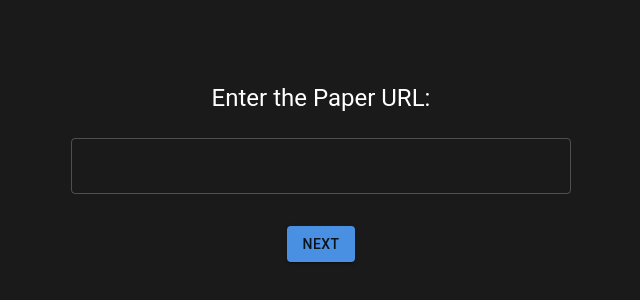
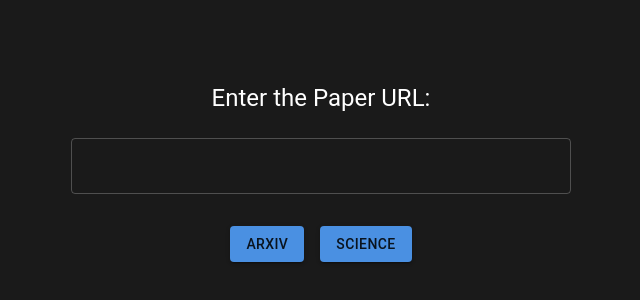
Before and after one commit to reclaimprotocol/proof-fun-starter, a Next.js app: page / in a window 1280 px wide. Shown: the part 228-528 px from the top of the page, without its empty margins (319-959 px from the left). Built offline with nearby package versions, Linux system fonts and the light colour scheme.

Commit message:
feat: add proof generation for science.org

```diff
--- a/src/pages/index.tsx
+++ b/src/pages/index.tsx
@@ -5,7 +5,8 @@
 import { toast } from 'react-toastify';
 const APP_ID = "0x486dD3B9C8DF7c9b263C75713c79EC1cf8F592F2";
 const APP_SECRET = "0x1f86678fe5ec8c093e8647d5eb72a65b5b2affb7ee12b70f74e519a77b295887";
-const PROVIDER_ID = "952816de-91e4-4ca8-9c84-3a9df405a277";
+const ARXIV_PROVIDER_ID = "952816de-91e4-4ca8-9c84-3a9df405a277";
+const SCIENCE_PROVIDER_ID = "82d2434e-de91-4d91-820d-bb71c66f52dc";
 
 // Add new interface for parsed paper data
 interface ArxivPaper {
@@ -13,11 +14,24 @@
   url: string;
 }
 
+interface SciencePaper {
+  articleUUID: string;
+  manuscriptNumber: string;
+  title: string;
+  firstAuthor: string;
+  correspondingAuthor: string;
+  publicationName: string;
+  status: string;
+  receivedDate: number;
+  publishedDate: number | string; // Since publishedDate can be an empty string
+}
+
 export default function Home() {
   const [url, setUrl] = useState("");
   const [qrUrl, setQrUrl] = useState("");
   const [step, setStep] = useState("input");
-  const [papers, setPapers] = useState<ArxivPaper[]>([]);
+  const [papers, setPapers] = useState<ArxivPaper[] | SciencePaper[]>([]);
+  const [platform, setPlatform] = useState<"arxiv" | "science" | null>(null);
 
 
   const parseArxivHtml = (htmlString: string) => {
@@ -53,13 +67,27 @@
     }
   };
 
-  const getVerificationReq = async () => {
+  const parseScienceHtml = (jsonString: string) => {
+    try {
+      console.log(jsonString);
+      const parsedData = JSON.parse(jsonString);
+      const articles = JSON.parse(parsedData.paramValues.allarticles);
+
+      return articles;
+    } catch (error) {
+      console.error('Error parsing Science HTML:', error);
+      return [];
+    }
+  };
+
+  const getVerificationReqForAxiv = async () => {
     setStep("scan");
+    setPlatform("arxiv");
     try {
       const reclaimClient = await ReclaimProofRequest.init(
         APP_ID,
         APP_SECRET,
-        PROVIDER_ID,
+        ARXIV_PROVIDER_ID,
         { log: false, acceptAiProviders: true }
       );
       const requestUrl = await reclaimClient.getRequestUrl();
@@ -87,7 +115,47 @@
         },
       });
     } catch (error) {
-      console.error("Error in getVerificationReq", error);
+      console.error("Error in getVerificationReqForAxiv", error);
+    }
+  };
+
+
+  const getVerificationReqForScience = async () => {
+    setStep("scan");
+    setPlatform("science");
+    try {
+      const reclaimClient = await ReclaimProofRequest.init(
+        APP_ID,
+        APP_SECRET,
+        SCIENCE_PROVIDER_ID,
+        { log: false, acceptAiProviders: true }
+      );
+      const requestUrl = await reclaimClient.getRequestUrl();
+      const statusUrl = await reclaimClient.getStatusUrl();
+      console.log("requestUrl", requestUrl);
+      console.log("statusUrl", statusUrl);
+      setQrUrl(requestUrl);
+      await reclaimClient.startSession({
+        onSuccess: async (proof) => {
+          const htmlContent = (proof as Proof).claimData.parameters;
+          const extractedPapers = parseScienceHtml(htmlContent);
+          setPapers(extractedPapers);
+
+          const isPaperOwner = extractedPapers.some((paper: SciencePaper) => paper.articleUUID === url.split('/').pop());
+          console.log(extractedPapers, isPaperOwner);
+          if (isPaperOwner) {
+            toast.success("You have successfully claimed that you're the owner of the paper.");
+          } else {
+            toast.error("You're not the owner of the paper.");
+          }
+        },
+        onError: (error) => {
+          toast.error("Verification failed");
+          console.log("error", error);
+        },
+      });
+    } catch (error) {
+      console.error("Error in getVerificationReqForAxiv", error);
     }
   };
 
@@ -135,7 +203,7 @@
             />
             <Button
               variant="contained"
-              onClick={getVerificationReq}
+              onClick={getVerificationReqForAxiv}
               sx={{
                 marginTop: 2,
                 bgcolor: '#4a90e2',
@@ -144,7 +212,22 @@
                 },
               }}
             >
-              Next
+              Arxiv
+            </Button>
+
+            <Button
+              variant="contained"
+              onClick={getVerificationReqForScience}
+              sx={{
+                marginTop: 2,
+                marginLeft: 2,
+                bgcolor: '#4a90e2',
+                '&:hover': {
+                  bgcolor: '#357abd',
+                },
+              }}
+            >
+              Science
             </Button>
           </>
         ) : (
@@ -154,6 +237,7 @@
                 <Typography variant="h6" gutterBottom>
                   Extracted Papers:
                 </Typography>
+                {platform === "arxiv" ? (
                   <table style={{ width: '100%', color: 'white', borderCollapse: 'collapse' }}>
                     <thead>
                       <tr>
@@ -162,7 +246,7 @@
                       </tr>
                     </thead>
                     <tbody>
-                    {papers.map((paper, index) => (
+                      {(papers as ArxivPaper[]).map((paper, index) => (
                         <tr key={index} style={{ fontWeight: paper.url === url ? 'bold' : 'normal' }}>
                           <td style={{ borderBottom: '1px solid white', padding: '8px' }}>
                             <a href={paper.url} target="_blank" rel="noopener noreferrer" style={{ color: 'white' }}>
@@ -174,6 +258,26 @@
                       ))}
                     </tbody>
                   </table>
+                ) : (
+                  <table style={{ width: '100%', color: 'white', borderCollapse: 'collapse' }}>
+                    <thead>
+                      <tr>
+                        <th style={{ borderBottom: '1px solid white', padding: '8px' }}>Manuscript Number</th>
+                        <th style={{ borderBottom: '1px solid white', padding: '8px' }}>Title</th>
+                        <th style={{ borderBottom: '1px solid white', padding: '8px' }}>First Author</th>
+                      </tr>
+                    </thead>
+                    <tbody>
+                      {(papers as SciencePaper[]).map((paper, index) => (
+                        <tr key={index} style={{ fontWeight: paper.articleUUID === url.split('/').pop() ? 'bold' : 'normal' }}>
+                          <td style={{ borderBottom: '1px solid white', padding: '8px' }}>{paper.manuscriptNumber}</td>
+                          <td style={{ borderBottom: '1px solid white', padding: '8px' }}>{paper.title}</td>
+                          <td style={{ borderBottom: '1px solid white', padding: '8px' }}>{paper.firstAuthor}</td>
+                        </tr>
+                      ))}
+                    </tbody>
+                  </table>
+                )}
               </Box>
             ) : (
               qrUrl.length > 0 ? (
```
Lines whose indentation alone changed are shown as unchanged.
